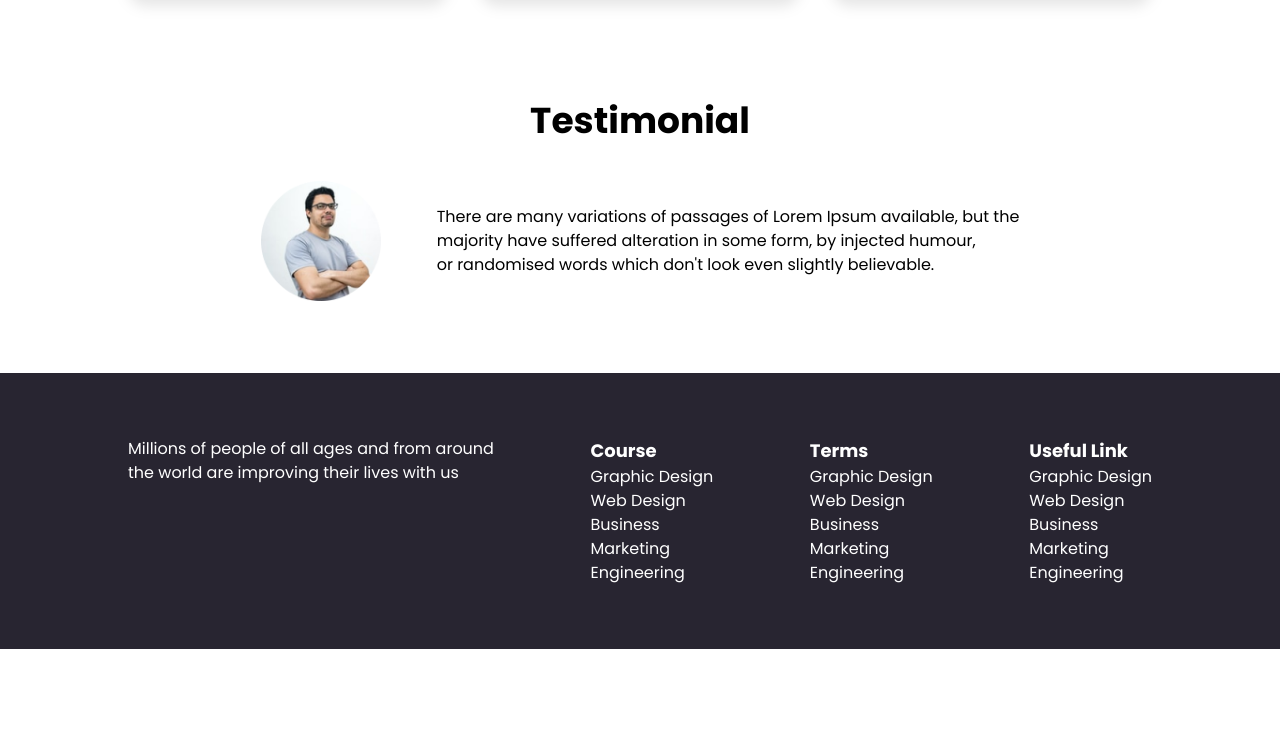
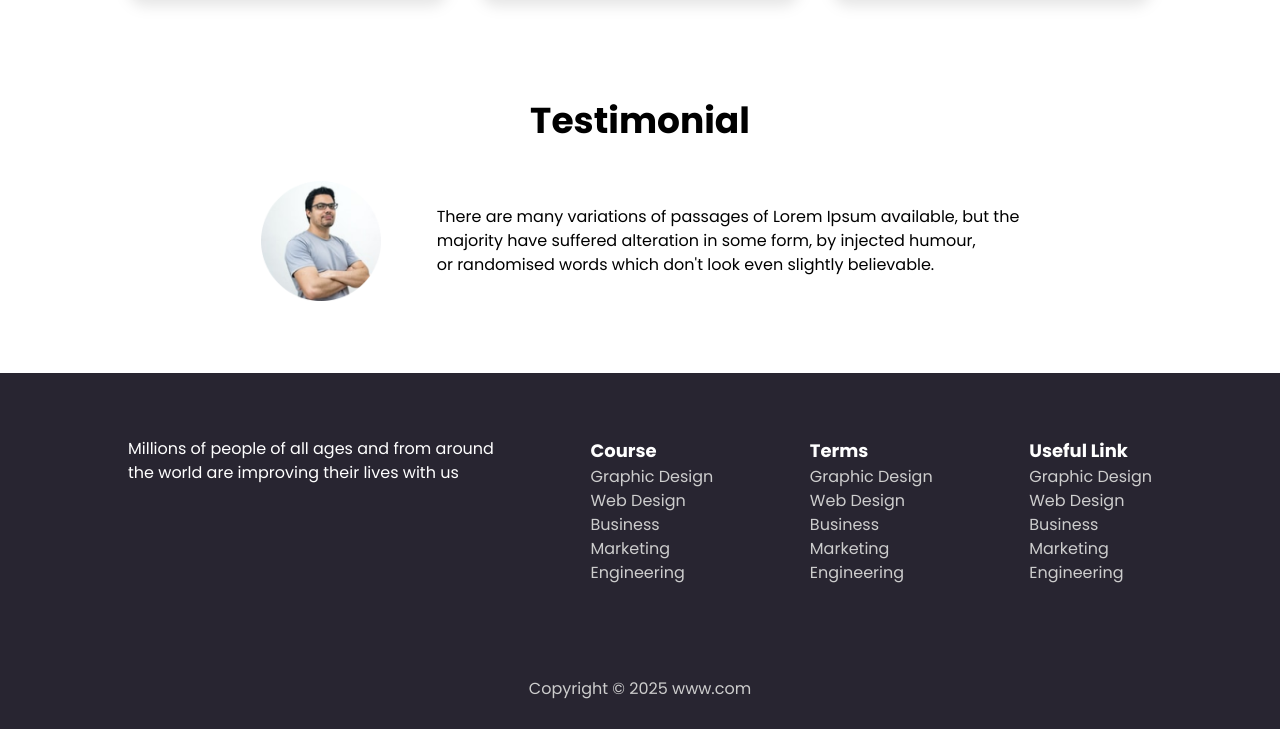
Before and after one commit to mahbubalom7084/E-School-, a plain HTML site: page E-School-/index.html in a window 1280 px wide. Shown: the part 1609-2338 px from the top of the page. Before the commit the page ends 2258 px from the top, so only its background shows below. Drawn offline with nearby package versions, Linux system fonts and the light colour scheme.

Commit message:
added copyright-part

```diff
--- a/E-School-/index.html
+++ b/E-School-/index.html
@@ -139,9 +139,9 @@
         </section>
         <!-- Testimonial-section-end -->
     </main>
-    <footer>
-        <!-- all-fetures-part-start -->
-        <section class="bg-[#282531]">
+    <footer class="bg-[#282531]">
+        <!--fetures-part-start -->
+        <section ">
             <div class="w-[80%] mx-auto ">
                 <div class=" flex justify-between items-start py-16">
                     <div>
@@ -151,35 +151,43 @@
                     </div>
                     <div class="">
                         <h4 class="font-bold text-lg text-[#FFFFFF]">Course</h4>
-                        <p class="font-normal text-base text-[#FFFFFF]">Graphic Design</p>
-                        <p class="font-normal text-base text-[#FFFFFF]">Web Design</p>
-                        <p class="font-normal text-base text-[#FFFFFF]">Business</p>
-                        <p class="font-normal text-base text-[#FFFFFF]">Marketing</p>
-                        <p class="font-normal text-base text-[#FFFFFF]">Engineering</p>
+                        <p class="font-normal text-base text-[#CDCDCD]">Graphic Design</p>
+                        <p class="font-normal text-base text-[#CDCDCD]">Web Design</p>
+                        <p class="font-normal text-base text-[#CDCDCD]">Business</p>
+                        <p class="font-normal text-base text-[#CDCDCD]">Marketing</p>
+                        <p class="font-normal text-base text-[#CDCDCD]">Engineering</p>
                         <p></p>
                     </div>
                     <div class="">
                         <h4 class="font-bold text-lg text-[#FFFFFF]">Terms</h4>
-                        <p class="font-normal text-base text-[#FFFFFF]">Graphic Design</p>
-                        <p class="font-normal text-base text-[#FFFFFF]">Web Design</p>
-                        <p class="font-normal text-base text-[#FFFFFF]">Business</p>
-                        <p class="font-normal text-base text-[#FFFFFF]">Marketing</p>
-                        <p class="font-normal text-base text-[#FFFFFF]">Engineering</p>
+                        <p class="font-normal text-base text-[#CDCDCD]">Graphic Design</p>
+                        <p class="font-normal text-base text-[#CDCDCD]">Web Design</p>
+                        <p class="font-normal text-base text-[#CDCDCD]">Business</p>
+                        <p class="font-normal text-base text-[#CDCDCD]">Marketing</p>
+                        <p class="font-normal text-base text-[#CDCDCD]">Engineering</p>
                         <p></p>
                     </div>
                     <div class="">
                         <h4 class="font-bold text-lg text-[#FFFFFF]">Useful Link</h4>
-                        <p class="font-normal text-base text-[#FFFFFF]">Graphic Design</p>
-                        <p class="font-normal text-base text-[#FFFFFF]">Web Design</p>
-                        <p class="font-normal text-base text-[#FFFFFF]">Business</p>
-                        <p class="font-normal text-base text-[#FFFFFF]">Marketing</p>
-                        <p class="font-normal text-base text-[#FFFFFF]">Engineering</p>
+                        <p class="font-normal text-base text-[#CDCDCD]">Graphic Design</p>
+                        <p class="font-normal text-base text-[#CDCDCD]">Web Design</p>
+                        <p class="font-normal text-base text-[#CDCDCD]">Business</p>
+                        <p class="font-normal text-base text-[#CDCDCD]">Marketing</p>
+                        <p class="font-normal text-base text-[#CDCDCD]">Engineering</p>
                         <p></p>
                     </div>
                 </div>
             </div>
         </section>
-        <!-- all-fetures-part-End -->
+        <!-- fetures-part-End -->
+        <!-- copyright-part -->
+         <section>
+             <div class="text-center py-7">
+                <p class="font-normal text-base text-[#CDCDCD]">
+                  Copyright © 2025 www.com
+                </p>
+             </div>
+         </section>
     </footer>
 </body>
 
```
